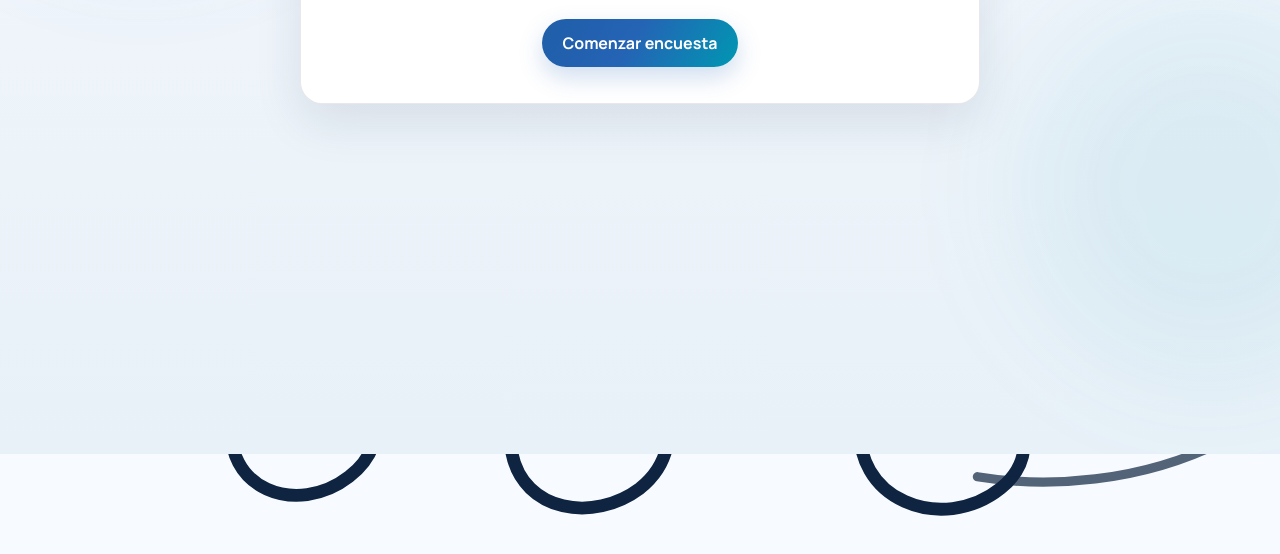
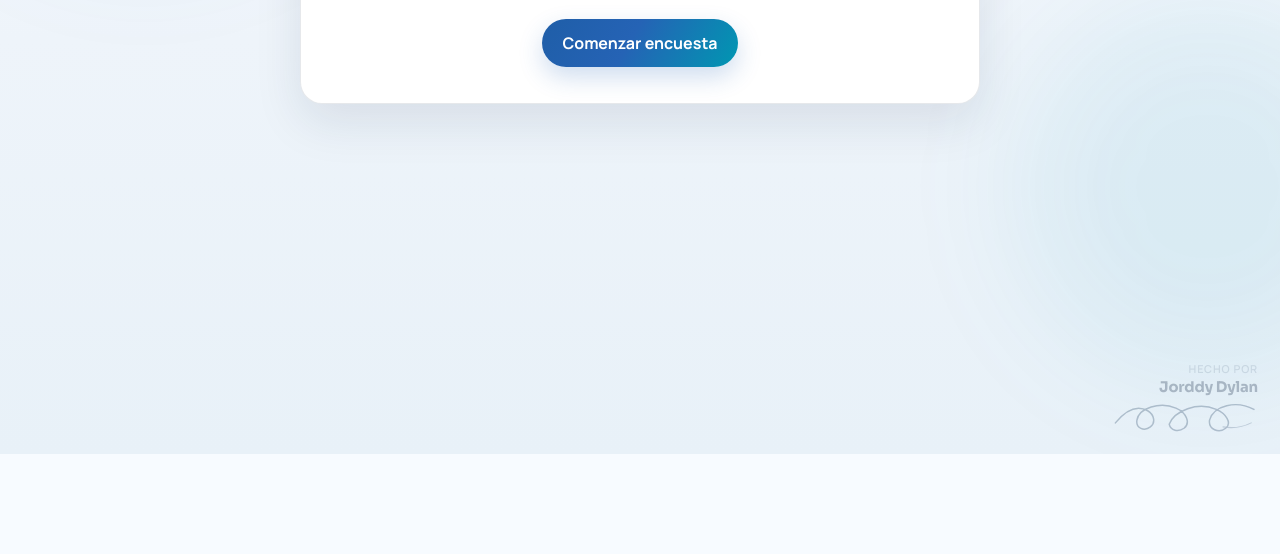
Before and after one commit to jorddydylanriveralopez-blip/encuesta-satisfaccion-activacion-yaavs, a website: page public/index.html in a window 1280 px wide. Shown: the part 346-900 px from the top of the page. After the commit the page ends 800 px from the top, so only its background shows below. Drawn offline with Linux system fonts and the light colour scheme.

Commit message:
Ship desktop styles for Jorddy Dylan maker signature.
Keeps the soft credit mark visible only on wide screens with low opacity.

Co-authored-by: Cursor <cursoragent@cursor.com>

```diff
--- a/public/styles.css
+++ b/public/styles.css
@@ -641,7 +641,11 @@ h1,
   }
 }
 
-/* Desktop comfort */
+/* Desktop signature — bottom right */
+.maker-mark {
+  display: none;
+}
+
 @media (min-width: 900px) {
   .stage {
     margin-top: 12px;
@@ -650,4 +654,46 @@ h1,
   .panel {
     padding: 36px 40px;
   }
+
+  .maker-mark {
+    position: fixed;
+    right: max(22px, env(safe-area-inset-right));
+    bottom: max(18px, env(safe-area-inset-bottom));
+    z-index: 5;
+    display: grid;
+    justify-items: end;
+    gap: 2px;
+    pointer-events: none;
+    user-select: none;
+    color: var(--navy-mid);
+    opacity: 0.28;
+    transition: opacity 0.25s var(--ease);
+  }
+
+  .maker-mark:hover {
+    opacity: 0.45;
+  }
+
+  .maker-label {
+    font-size: 0.68rem;
+    font-weight: 600;
+    letter-spacing: 0.08em;
+    text-transform: uppercase;
+    color: var(--soft);
+  }
+
+  .maker-name {
+    font-family: var(--display);
+    font-size: 0.92rem;
+    font-weight: 700;
+    letter-spacing: -0.01em;
+    color: var(--navy);
+  }
+
+  .maker-sig {
+    width: 148px;
+    height: auto;
+    margin-top: 2px;
+    color: #1a3a5c;
+  }
 }
```
